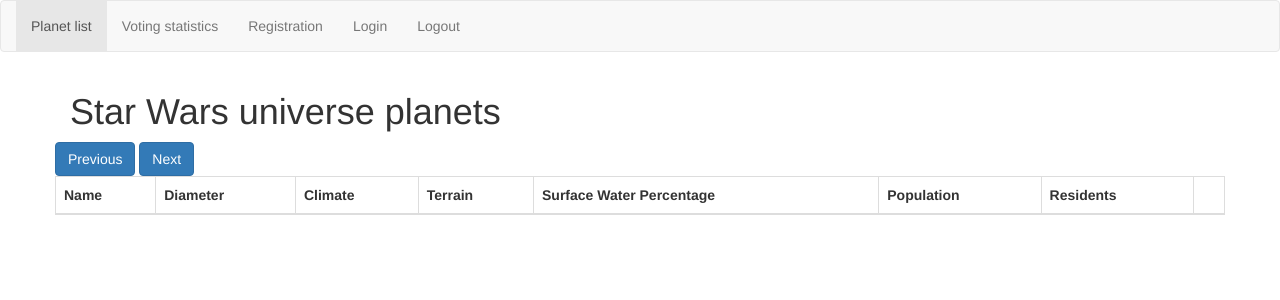
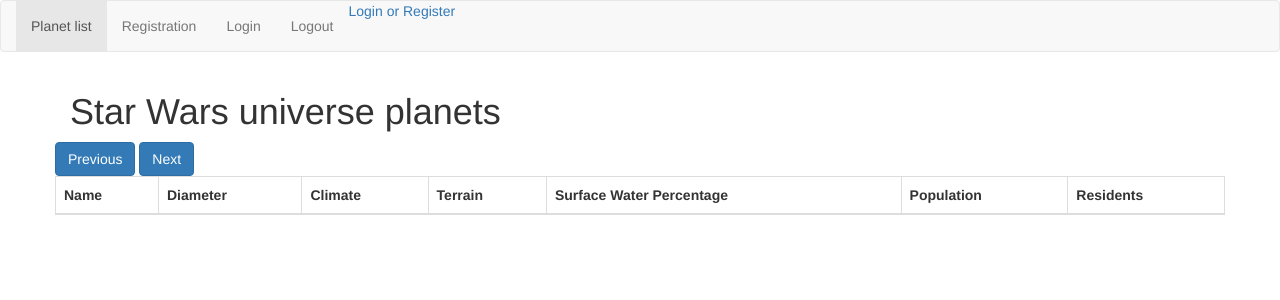
Before and after one commit to MarkOrkenyi/Swapi, a Flask app: page / in a window 1280 px wide. Shown: the top 300 px of the page. Run offline with Flask 2, Linux system fonts and the light colour scheme; lists and menus that the app fills with data are empty; some libraries are stand-ins or nearby versions.

Commit message:
Modifies navbar, adds a user_status template for login and registration messages

```diff
--- a/templates/index.html
+++ b/templates/index.html
@@ -21,11 +21,11 @@
         <div class="container-fluid">
             <ul class="nav navbar-nav">
                 <li class="active"><a href="/">Planet list</a></li>
-                <li><a href="#">Voting statistics</a></li>
                 <li><a href="/register">Registration</a></li>
                 <li><a href="/login">Login</a></li>
-                <li><a id="#logout" href="/">Logout</a></li>
+                <li><a id="logout">Logout</a></li>
             </ul>
+            <a href="/login" id="loggedIn">Login or Register</a>
         </div>
     </nav>
     <div class="container">
@@ -46,7 +46,6 @@
                             <th>Surface Water Percentage</th>
                             <th>Population</th>
                             <th>Residents</th>
-                            <th></th>
                         </tr>
                     </thead>
                     <tbody>
@@ -84,7 +83,7 @@
                         </div>
                     </div>
                     <div class="modal-footer">
-                        <button type="button" class="btn btn-default" data-dismiss="modal">Close</button>
+                        <button type="button" class="btn btn-default close" data-dismiss="modal">Close</button>
                     </div>
                 </div>
 
--- a/templates/login.html
+++ b/templates/login.html
@@ -21,11 +21,11 @@
         <div class="container-fluid">
             <ul class="nav navbar-nav">
                 <li><a href="/">Planet list</a></li>
-                <li><a href="#">Voting statistics</a></li>
                 <li><a href="/register">Registration</a></li>
                 <li class="active"><a href="/login">Login</a></li>
-                <li><a id="#logout" href="/">Logout</a></li>
+                <li><a id="logout">Logout</a></li>
             </ul>
+            <a href="/login" id="loggedIn">Login or Register</a>
         </div>
     </nav>
     <div class="container">
--- a/templates/register.html
+++ b/templates/register.html
@@ -21,11 +21,11 @@
         <div class="container-fluid">
             <ul class="nav navbar-nav">
                 <li><a href="/">Planet list</a></li>
-                <li><a href="#">Voting statistics</a></li>
                 <li class="active"><a href="/register">Registration</a></li>
                 <li><a href="/login">Login</a></li>
-                <li><a id="#logout" href="/">Logout</a></li>
+                <li><a id="logout">Logout</a></li>
             </ul>
+            <a href="/login" id="loggedIn">Login or Register</a>
         </div>
     </nav>
     <div class="container">
```
Also changed, not shown: templates/user_status.html (added, +25 -0 lines).
